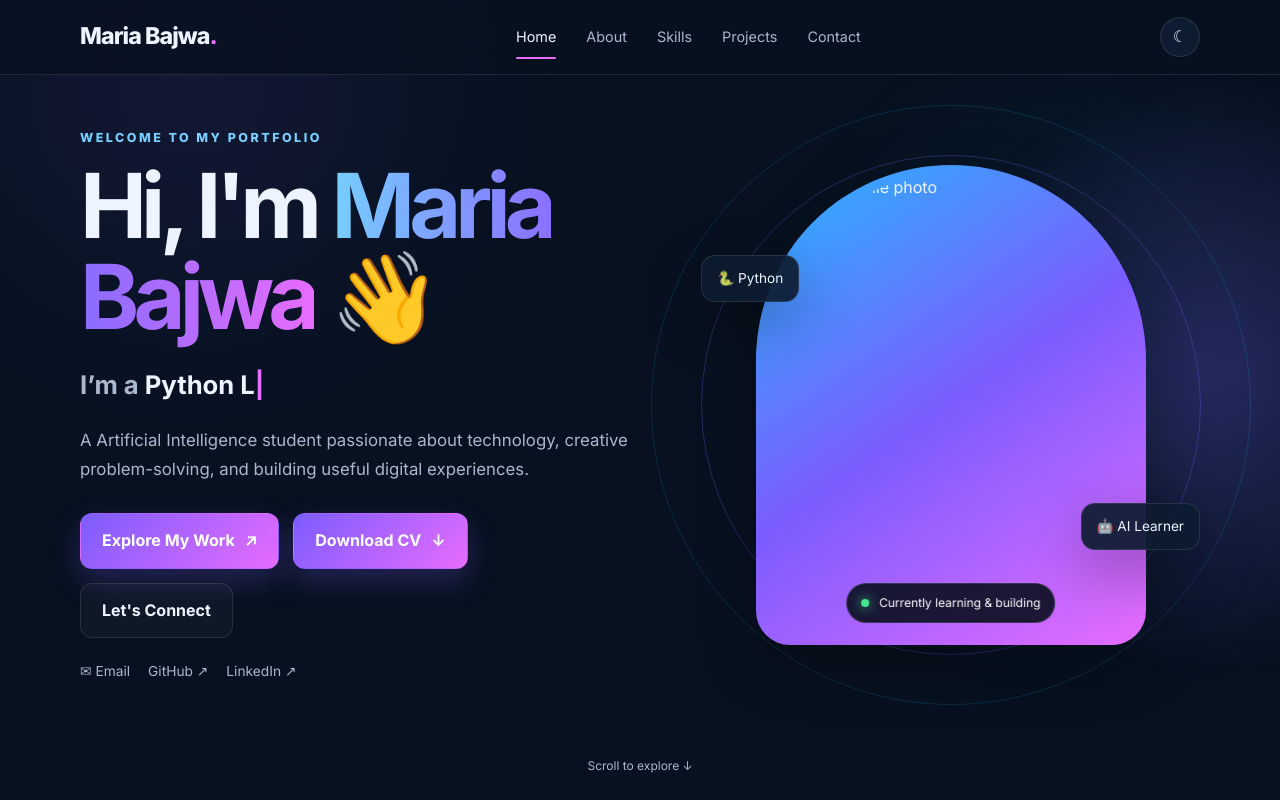
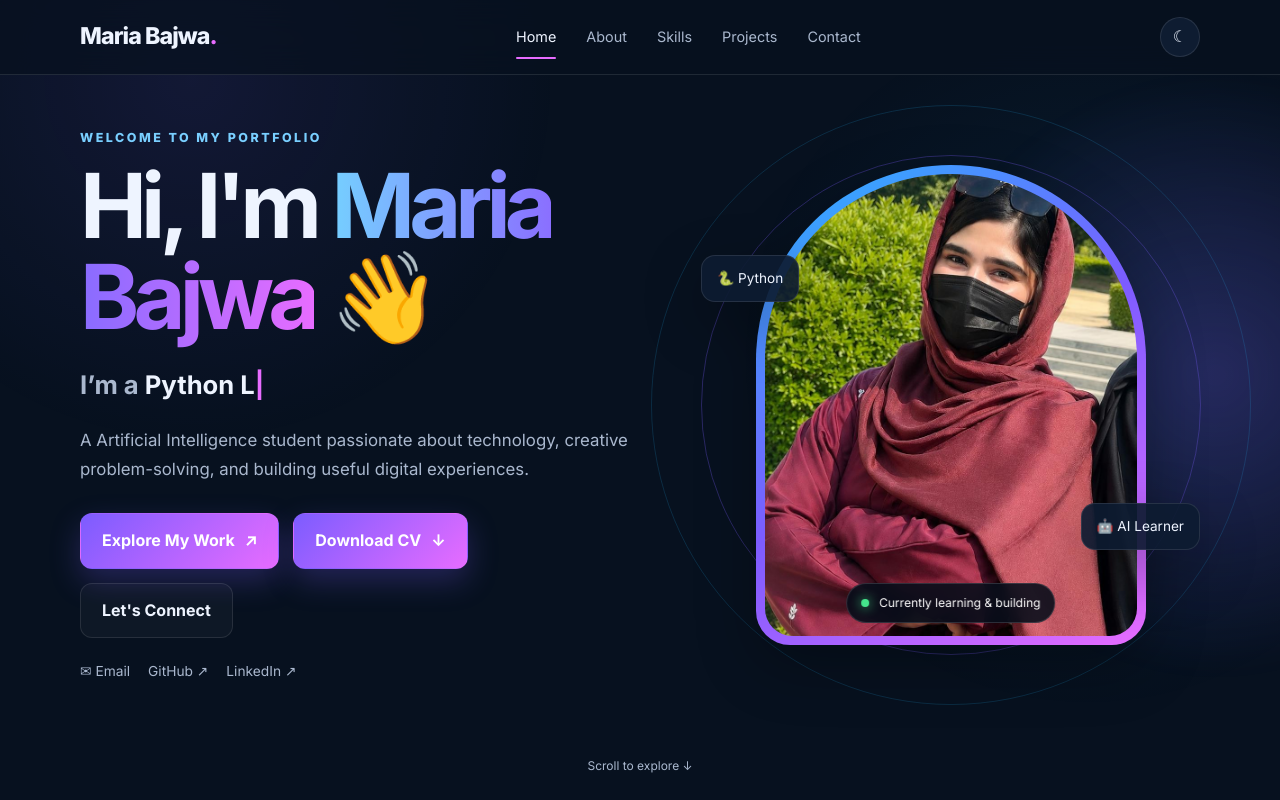
Before and after one commit to MariaBajwacodes/MariaBajwacodes.github.io, a plain HTML site: page index.html in a window 1280 px wide. Shown: the top 800 px of the page. Drawn offline with Linux system fonts and the light colour scheme.

Commit message:
Change profile photo source and alt text
Updated image source and alt text for Maria's profile photo.

```diff
--- a/index.html
+++ b/index.html
@@ -65,7 +65,7 @@
           <div class="orbit orbit-one"></div>
           <div class="orbit orbit-two"></div>
           <div class="photo-card">
-            <img src="assets/maria-profile.jpg" alt="Maria's profile photo">
+            <img src="maria-profile.jpg" alt="Maria Bajwa profile photo">
             <div class="photo-badge">
               <span class="status-dot"></span>
               Currently learning & building
```
